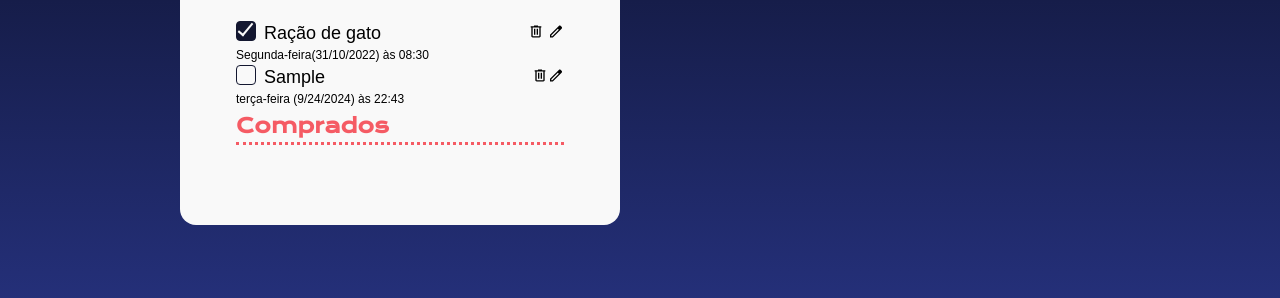
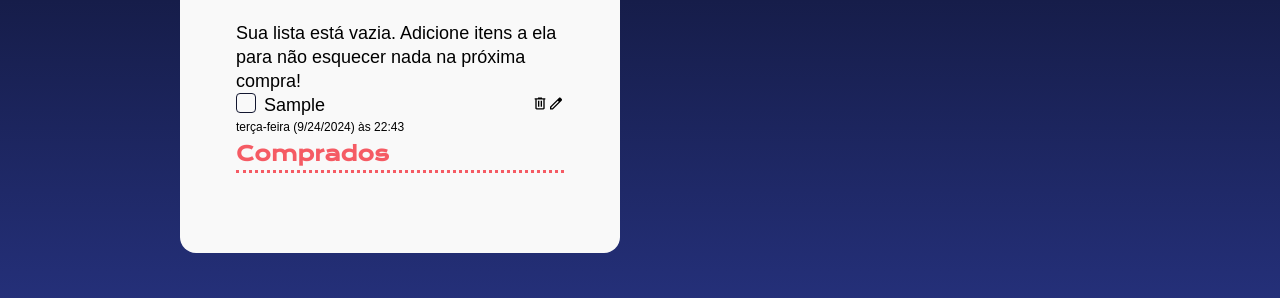
Before and after one commit to Nic0lasSouza/to-do-list-js, a plain HTML site: page index.html in a window 1280 px wide. Both pictures are taken after typing "Sample" into the empty fields and a click on the button "Salvar item". Shown: the part 464-762 px from the top of the page. Drawn offline with nearby package versions, Linux system fonts and the light colour scheme; a web font is replaced by a local one.

Commit message:
criando mensagem de lista vazia, adicando arquivos com funcoes na lista

```diff
--- a/index.html
+++ b/index.html
@@ -21,24 +21,8 @@
             <h2>Lista de compras</h2>
             <hr/>
             <ul id="lista-de-compras">
-                <li>
-                    <div class="item-lista-container">
-                        <div class="container-nome-compra">
-                            <div class="checkbox-container">
-                                <label for="checkbox-1">
-                                    <input type="checkbox" class="checkbox-input" id="checkbox-1"/>
-                                    <div class="checkbox-customizado checked"></div>
-                                </label>
-                            </div>
-                            <p>Ração de gato</p>
-                        </div>
-                        <div class="botao-acao">
-                            <button  class="botao-acao"><img src="img/delete.svg" alt="deletar"></button>
-                            <button  class="botao-acao"><img src="img/edit.svg" alt="editar"></button>
-                        </div>
-                    </div>
-                        <p class="texto-data">Segunda-feira(31/10/2022) às 08:30</p>
-                </li>
+                <p id="mensagem-vazia" style="display: block">Sua lista está vazia. Adicione itens a ela para não esquecer nada na próxima compra!</p>
+
             </ul>
             <h2>Comprados</h2>
             <hr/>
@@ -49,6 +33,6 @@
             </ul>
         </div>
     </main>
-    <script src="js/script.js"></script>
+    <script src="js/script.js" type="module"></script>
 </body>
 </html>
--- /dev/null
+++ b/js/adicionarItem.js
@@ -0,0 +1,10 @@
+import { criarItemDaLista } from "./criarItemLista.js";
+
+const item = document.getElementById('input-item');
+const listaDeCompras = document.getElementById('lista-de-compras');
+
+export function adicionarItem(evento){
+    evento.preventDefault()
+    const itemDaLIsta = criarItemDaLista(item.value)
+    listaDeCompras.appendChild(itemDaLIsta)
+}
--- /dev/null
+++ b/js/criarItemLista.js
@@ -0,0 +1,88 @@
+const listaComprados = document.getElementById('lista-comprados')
+const listaDeCompras = document.getElementById('lista-de-compras');
+let contador = 0;
+
+export function criarItemDaLista(item){
+    const itemDaLista = document.createElement('li');
+    const containerItemLista = document.createElement('div');
+    containerItemLista.classList.add("item-lista-container");
+
+    const containerNomeDoItem = document.createElement('div')
+    containerNomeDoItem.classList.add('container-nome-compra')
+
+    const containerCheckbox = document.createElement('div')
+    containerCheckbox.classList.add('checkbox-container')
+
+    const checkboxInput = document.createElement('input')
+    checkboxInput.type = 'checkbox';
+    checkboxInput.classList.add('checkbox-input')
+    checkboxInput.id = 'checkbox-' + contador++
+
+    const checkboxLabel = document.createElement("label")
+    checkboxLabel.setAttribute('for', checkboxInput.id)
+
+    checkboxLabel.addEventListener("click", function(evento){
+        const checkboxInput = evento.currentTarget.querySelector('.checkbox-input')
+        const checkboxCustomizado = evento.currentTarget.querySelector('.checkbox-customizado')
+        const itemTitulo = evento.currentTarget.closest("li").querySelector('#item-titulo')
+
+        if (checkboxInput.checked){
+            checkboxCustomizado.classList.add("checked");
+            itemTitulo.style.textDecoration = "line-through"
+            listaComprados.appendChild(itemDaLista)
+        } else{
+            checkboxCustomizado.classList.remove("checked");
+            itemTitulo.style.textDecoration = "none";
+            listaDeCompras.appendChild(itemDaLista)
+        }
+
+    })
+
+    const checkboxCustomizado = document.createElement('div')
+    checkboxCustomizado.classList.add('checkbox-customizado')
+
+    checkboxLabel.appendChild(checkboxInput)
+    checkboxLabel.appendChild(checkboxCustomizado)
+
+    containerCheckbox.appendChild(checkboxLabel)
+    containerNomeDoItem.appendChild(containerCheckbox)
+
+    const nomeDoItem = document.createElement('p');
+    nomeDoItem.id= "item-titulo"
+    nomeDoItem.innerText=item;
+    containerNomeDoItem.appendChild(nomeDoItem)
+
+    const containerBotoes= document.createElement('div')
+    containerBotoes.classList.add('botao-acao')
+    const btnRemoverItem = document.createElement('button');
+    const btnEditarItem = document.createElement('button');
+    btnRemoverItem.classList.add('botao-acao')
+    btnEditarItem.classList.add('botao-acao')
+
+
+    const imagemRemover = document.createElement('img')
+    imagemRemover.src = 'img/delete.svg';
+    imagemRemover.alt = 'Remover';
+
+    const imagemEditar = document.createElement('img')
+    imagemEditar.src = 'img/edit.svg';
+    imagemEditar.alt = 'Editar';
+
+    btnRemoverItem.appendChild(imagemRemover);
+    containerBotoes.appendChild(btnRemoverItem);
+
+    btnEditarItem.appendChild(imagemEditar);
+    containerBotoes.appendChild(btnEditarItem)
+
+    containerItemLista.appendChild(containerNomeDoItem)
+    containerItemLista.appendChild(containerBotoes)
+
+    const itemData = document.createElement('p');
+    itemData.innerText=`${new Date().toLocaleDateString("pt-BR", {weekday: "long"})} (${new Date().toLocaleDateString()}) às ${new Date().toLocaleTimeString("pt-BR", {hour:"numeric", minute:"numeric"})}`
+    itemData.classList.add("texto-data")
+
+    itemDaLista.appendChild(containerItemLista)
+    itemDaLista.appendChild(itemData)
+
+    return itemDaLista;
+}
--- a/js/script.js
+++ b/js/script.js
@@ -1,91 +1,3 @@
-const item = document.getElementById('input-item');
+import { adicionarItem } from "./adicionarItem.js";
 const btnsalvaritem =  document.getElementById('adicionar-item');
-const listaDeCompras = document.getElementById('lista-de-compras');
-const listaComprados = document.getElementById('lista-comprados')
-let contador = 0;
 btnsalvaritem.addEventListener('click',adicionarItem);
-
-function adicionarItem(evento){
-    evento.preventDefault()
-    const itemDaLista = document.createElement('li');
-    const containerItemLista = document.createElement('div');
-    containerItemLista.classList.add("item-lista-container");
-
-    const containerNomeDoItem = document.createElement('div')
-    containerNomeDoItem.classList.add('container-nome-compra')
-
-    const containerCheckbox = document.createElement('div')
-    containerCheckbox.classList.add('checkbox-container')
-
-    const checkboxInput = document.createElement('input')
-    checkboxInput.type = 'checkbox';
-    checkboxInput.classList.add('checkbox-input')
-    checkboxInput.id = 'checkbox-' + contador++
-
-    const checkboxLabel = document.createElement("label")
-    checkboxLabel.setAttribute('for', checkboxInput.id)
-
-    checkboxLabel.addEventListener("click", function(evento){
-        const checkboxInput = evento.currentTarget.querySelector('.checkbox-input')
-        const checkboxCustomizado = evento.currentTarget.querySelector('.checkbox-customizado')
-        const itemTitulo = evento.currentTarget.closest("li").querySelector('#item-titulo')
-
-        if (checkboxInput.checked){
-            checkboxCustomizado.classList.add("checked");
-            itemTitulo.style.textDecoration = "line-through"
-            listaComprados.appendChild(itemDaLista)
-        } else{
-            checkboxCustomizado.classList.remove("checked");
-            itemTitulo.style.textDecoration = "none";
-            listaDeCompras.appendChild(itemDaLista)
-        }
-
-    })
-
-    const checkboxCustomizado = document.createElement('div')
-    checkboxCustomizado.classList.add('checkbox-customizado')
-
-    checkboxLabel.appendChild(checkboxInput)
-    checkboxLabel.appendChild(checkboxCustomizado)
-
-    containerCheckbox.appendChild(checkboxLabel)
-    containerNomeDoItem.appendChild(containerCheckbox)
-
-    const nomeDoItem = document.createElement('p');
-    nomeDoItem.id= "item-titulo"
-    nomeDoItem.innerText=item.value;
-    containerNomeDoItem.appendChild(nomeDoItem)
-
-    const containerBotoes= document.createElement('div')
-    containerBotoes.classList.add('botao-acao')
-    const btnRemoverItem = document.createElement('button');
-    const btnEditarItem = document.createElement('button');
-    btnRemoverItem.classList.add('botao-acao')
-    btnEditarItem.classList.add('botao-acao')
-
-
-    const imagemRemover = document.createElement('img')
-    imagemRemover.src = 'img/delete.svg';
-    imagemRemover.alt = 'Remover';
-
-    const imagemEditar = document.createElement('img')
-    imagemEditar.src = 'img/edit.svg';
-    imagemEditar.alt = 'Editar';
-
-    btnRemoverItem.appendChild(imagemRemover);
-    containerBotoes.appendChild(btnRemoverItem);
-
-    btnEditarItem.appendChild(imagemEditar);
-    containerBotoes.appendChild(btnEditarItem)
-
-    containerItemLista.appendChild(containerNomeDoItem)
-    containerItemLista.appendChild(containerBotoes)
-
-    const itemData = document.createElement('p');
-    itemData.innerText=`${new Date().toLocaleDateString("pt-BR", {weekday: "long"})} (${new Date().toLocaleDateString()}) às ${new Date().toLocaleTimeString("pt-BR", {hour:"numeric", minute:"numeric"})}`
-    itemData.classList.add("texto-data")
-
-    itemDaLista.appendChild(containerItemLista)
-    itemDaLista.appendChild(itemData)
-    listaDeCompras.appendChild(itemDaLista)
-}
```
